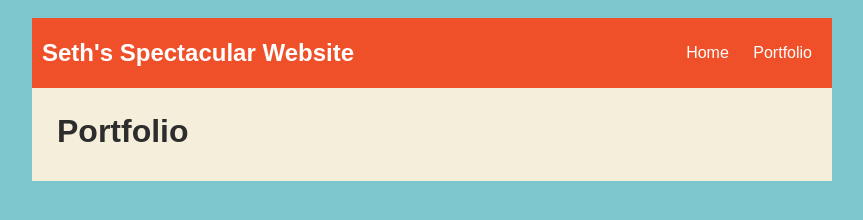
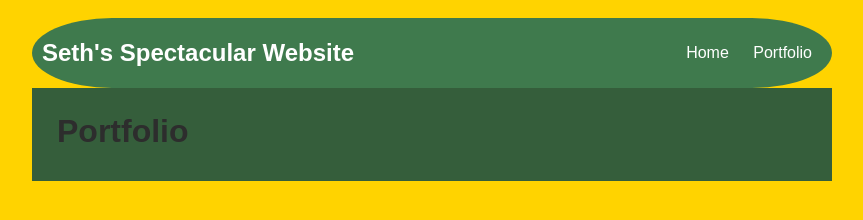
Before and after one commit to mastasv/mastasv.github.io, a plain HTML site: page portfolio.html in a window 1280 px wide. Shown: the whole page, without its empty margins (208-1071 px from the left). Drawn offline with nearby package versions, Linux system fonts and the light colour scheme; no server answers.

Commit message:
add portfolio.html file

```diff
--- a/portfolio.html
+++ b/portfolio.html
@@ -4,7 +4,7 @@
         <title>Seth's Spectacular Website</title>
         <style type="text/css">
             body {
-                background: rgb(125, 198, 205);
+                background: rgb(255, 211, 0);
                 color: rgb(45, 45, 45);
                 padding: 10px;
                 font-family: arial;
@@ -23,16 +23,18 @@
 
             /* navigation menu */
             nav {
-                background: rgb(239, 80, 41);
+                background: rgb(63, 122, 77);
                 margin: 0 auto;
                 display: flex;
                 padding: 10px;
+                border-radius: 10% / 50%;
             }
             nav header {
                 display: flex;
                 align-items: center;
                 color: rgb(255, 255, 255);
                 flex: 1;
+
             }
             nav ul {
                 list-style-image: none;
@@ -40,6 +42,7 @@
             nav li {
                 display: inline-block;
                 padding: 0 10px;
+
             }
             nav a {
                 text-decoration: none;
@@ -48,7 +51,7 @@
 
             /* main container area beneath menu */
             main {
-                background: rgb(245, 238, 219);
+                background: rgb(53, 94, 59);
                 display: flex;
             }
             .content {
@@ -101,5 +104,7 @@
                 </div>
             </main>
         </div>
+        <script src="https://ajax.googleapis.com/ajax/libs/jquery/2.1.3/jquery.min.js"></script>
+        <script id="portfolioScript">$(document).ready(function() {$.getJSON('projects/projects.json').then(function(data) { data.projects.forEach(function(project){ $('#portfolio').append('<li><a href="projects/' + project.name + '/">' + project.title + ' : ' + project.description + '</a></li>'); }); }); });</script>
     </body>
 </html>
```
Also changed, not shown: index.html (+2 -2 lines).
